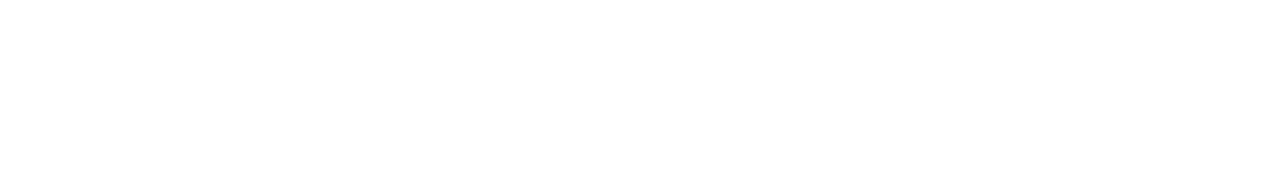
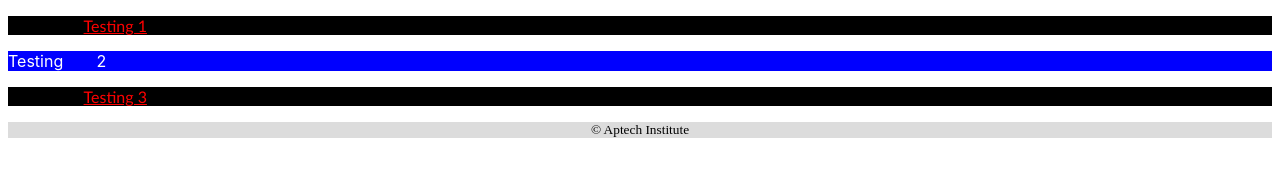
Before and after one commit to charter0300/mysite, a plain HTML site: page index-new.html in a window 1280 px wide. Drawn offline with Linux system fonts and the light colour scheme.

Commit message:
Update index-new.html

```diff
--- a/index-new.html
+++ b/index-new.html
@@ -1,9 +1,41 @@
 <!DOCTYPE html>
 <html lang="en">
 <head>
+</head>
+<style>
+.danger{
+    background-color: black;
+color: red;
+text-align: justify;
+text-indent: 2cm;
+    text-transform: capitalize;
+    text-decoration: underline;
+    font-style: inherit;
+    font-family: 'Trebuchet MS', 'Lucida Sans Unicode', 'Lucida Grande', 'Lucida Sans', Arial, sans-serif;
+}
 
-</head>
+.cool{
+    background-color: blue;
+    color: white;
+    text-decoration: overline;
+    word-spacing: 0.3in;
+font-family: -apple-system, BlinkMacSystemFont, 'Segoe UI', Roboto, Oxygen, Ubuntu, Cantarell, 'Open Sans', 'Helvetica Neue', sans-serif;
+font-variant: inherit;
+
+}
+
+#footer{
+    background-color: gainsboro;
+    color: black;
+    font-size: smaller;
+    text-align: center;
+}
+</style>
 <body>
-
+ <p class="danger"> Testing 1</p>
+ <p class="cool"> Testing 2</p>
+ <p class="danger"> Testing 3</p>
+ <div id="footer">
+     <p>&copy; Aptech Institute</p>
 </body>
 </html>
```
